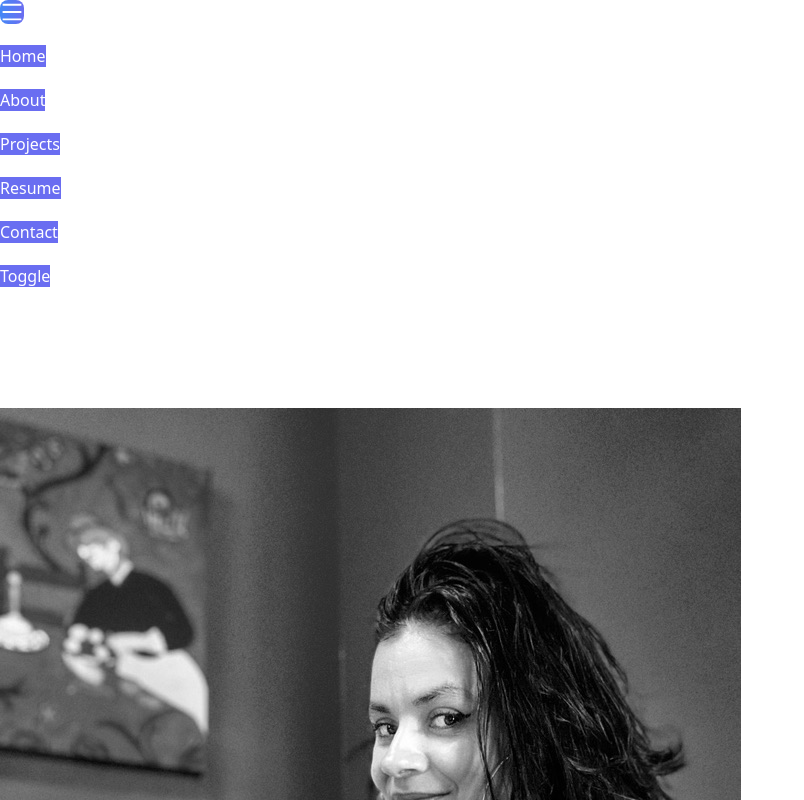
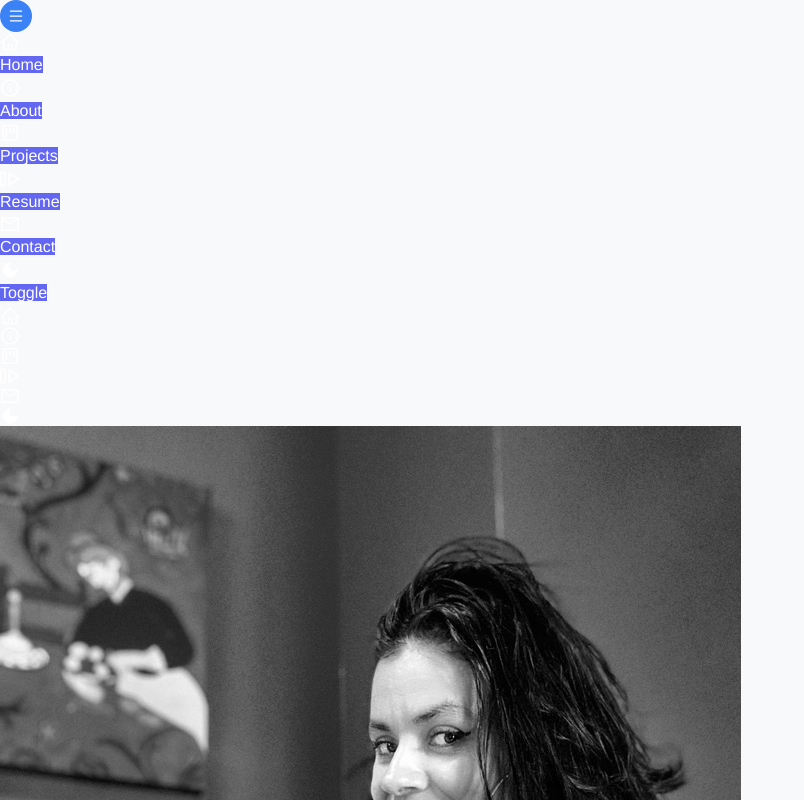
Before and after one commit to dterceroparker/doribel-react-portfolio, a React (Vite) app: page / in a window 1280 px wide. Both pictures are taken after a click on the icon 12 px from the left and 12 px from the top of the page. Shown: the top 800 px of the page, without its empty margins (0-804 px from the left). Built offline with nearby package versions, Linux system fonts and the light colour scheme.

Commit message:
update body css to improve readability

```diff
--- a/src/components/Sidenav.jsx
+++ b/src/components/Sidenav.jsx
@@ -1,132 +1,92 @@
-import { useState, useRef, useEffect } from 'react'
-
+import { useState, useEffect } from 'react'
 import {
   AiOutlineMenu,
   AiOutlineHome,
   AiOutlineInfoCircle,
   AiOutlineProject,
-  AiOutlineMail
+  AiOutlineMail,
 } from 'react-icons/ai'
 import { GrResume } from 'react-icons/gr'
 import { MdLightMode, MdDarkMode } from 'react-icons/md'
 
 const Sidenav = () => {
-  const [nav, setNav] = useState(false)
+  const [nav, setNav] = useState(false);
   const [isDarkMode, setIsDarkMode] = useState(false)
-  const mainRef = useRef(null)
 
   const handleNav = () => {
     setNav(!nav)
-    if (nav && mainRef.current) {
-      mainRef.current.scrollIntoView({ behavior: "smooth", block: "center" });
-    }
   }
 
   const toggleDarkMode = () => {
-    setIsDarkMode(!isDarkMode);
-    localStorage.setItem('darkMode', isDarkMode ? 'true' : 'false')
+    setIsDarkMode(!isDarkMode)
+    localStorage.setItem('darkMode', isDarkMode ? 'false' : 'true')
   }
 
+  useEffect(() => {
+    const storedMode = localStorage.getItem('darkMode')
+    setIsDarkMode(storedMode === 'true')
+  }, [])
 
   useEffect(() => {
-    const storedMode = localStorage.getItem('darkMode');
-    setIsDarkMode(storedMode === 'true'); // Set initial state based on localStorage
-  }, []);
+    document.body.classList.toggle('dark', isDarkMode)
+    document.body.classList.toggle('light', !isDarkMode)
+  }, [isDarkMode])
 
   return (
-    <div className= 'overflow-hidden'>
-      <AiOutlineMenu size={25}
+    <div className="overflow-hidden">
+      <AiOutlineMenu
+        size={25}
         onClick={handleNav}
         className="fixed top-4 right-4 z-[99] md:hidden cursor-pointer menu-icon"
       />
       {nav && (
-        <div className={`${isDarkMode ? 'dark' : 'light'} fixed w-full h-screen flex flex-col justify-center items-center z-20`}>
+        <div className="fixed w-full h-screen flex flex-col justify-center items-center z-20">
+          {[
+            { href: '#main', icon: <AiOutlineHome size={20} />, label: 'Home' },
+            { href: '#about', icon: <AiOutlineInfoCircle size={20} />, label: 'About' },
+            { href: '#projects', icon: <AiOutlineProject size={20} />, label: 'Projects' },
+            { href: '#resume', icon: <GrResume size={20} />, label: 'Resume' },
+            { href: '#contact', icon: <AiOutlineMail size={20} />, label: 'Contact' },
+          ].map((item, index) => (
             <a
+              key={index}
               onClick={handleNav}
-            href="#main"
-            className='w-[75%] flex justify-center items-center rounded-full shadow-lg bg-gray-100  shadow-gray-400 m-2 p-4 cursor-pointer hover:scale-110 ease-in duration-200'
+              href={item.href}
+              className="w-[75%] flex justify-center items-center rounded-full shadow-lg bg-gray-100 shadow-gray-400 m-2 p-4 cursor-pointer hover:scale-110 ease-in duration-200"
             >
-            <AiOutlineHome size={20} />
-            <span className='pl-14'>Home</span>
+              {item.icon}
+              <span className="pl-14">{item.label}</span>
             </a>
+          ))}
           <a
-            onClick={handleNav}
-            href="#about"
-            className='w-[75%] flex justify-center items-center rounded-full shadow-lg bg-gray-100 shadow-gray-400 m-2 p-4 cursor-pointer hover:scale-110 ease-in duration-200'
-          >
-            <AiOutlineInfoCircle size={20} />
-            <span className='pl-14'>About</span>
-          </a>
-          <a
-            onClick={handleNav}
-            href="#projects"
-            className='w-[75%] flex justify-center items-center rounded-full shadow-lg bg-gray-100 shadow-gray-400 m-2 p-4 cursor-pointer hover:scale-110 ease-in duration-200'
-          >
-            <AiOutlineProject size={20} />
-            <span className='pl-14'>Projects</span>
-          </a>
-          <a
-            onClick={handleNav}
-            href="#main"
-            className='w-[75%] flex justify-center items-center rounded-full shadow-lg bg-gray-100 shadow-gray-400 m-2 p-4 cursor-pointer hover:scale-110 ease-in duration-200'
-          >
-            <GrResume size={20} />
-            <span className='pl-14'>Resume</span>
-          </a>
-          <a
-            onClick={handleNav}
-            href="#contact"
-            className='w-[75%] flex justify-center items-center rounded-full shadow-lg bg-gray-100 shadow-gray-400 m-2 p-4 cursor-pointer hover:scale-110 ease-in duration-200'
-          >
-            <AiOutlineMail size={20} />
-            <span className='pl-14'>Contact</span>
-          </a>
-          <a
-            href="#main"
             onClick={toggleDarkMode}
-            className='w-[75%] flex justify-center items-center rounded-full shadow-lg bg-gray-100 shadow-gray-400 m-2 p-4 cursor-pointer hover:scale-110 ease-in duration-200'
+            className="w-[75%] flex justify-center items-center rounded-full shadow-lg bg-gray-100 shadow-gray-400 m-2 p-4 cursor-pointer hover:scale-110 ease-in duration-200"
           >
             {isDarkMode ? <MdLightMode size={20} /> : <MdDarkMode size={20} />}
-            <span className='pl-14'>Toggle</span>
+            <span className="pl-14">Toggle</span>
           </a>
         </div>
       )}
-      <div className='md:block hidden fixed top-[25%] z-10'>
-        <div className={`${isDarkMode ? 'dark' : 'light'} flex flex-col`}>
+      <div className="md:block hidden fixed top-[25%] z-10">
+        <div className="flex flex-col">
+          {[
+            { href: '#main', icon: <AiOutlineHome size={20} /> },
+            { href: '#about', icon: <AiOutlineInfoCircle size={20} /> },
+            { href: '#projects', icon: <AiOutlineProject size={20} /> },
+            { href: '#resume', icon: <GrResume size={20} /> },
+            { href: '#contact', icon: <AiOutlineMail size={20} /> }
+          ].map((item, index) => (
             <a
-            href="#main"
-            className='rounded-full shadow-lg bg-gray-100 shadow-gray-400 m-2 p-4 cursor-pointer hover:scale-110 transition duration-300 ease-in-out'
+              key={index}
+              href={item.href}
+              className="rounded-full shadow-lg bg-gray-100 shadow-gray-400 m-2 p-4 cursor-pointer hover:scale-110 transition duration-300 ease-in-out"
             >
-            <AiOutlineHome size={20} />
+              {item.icon}
             </a>
+          ))}
           <a
-            href="#about"
-            className='rounded-full shadow-lg bg-gray-100 shadow-gray-400 m-2 p-4 cursor-pointer hover:scale-110 transition duration-300 ease-in-out'
-          >
-            <AiOutlineInfoCircle size={20} />
-          </a>
-          <a
-            href="#projects"
-            className='rounded-full shadow-lg bg-gray-100 shadow-gray-400 m-2 p-4 cursor-pointer hover:scale-110 transition duration-300 ease-in-out'
-          >
-            <AiOutlineProject size={20} />
-          </a>
-          <a
-            href="#main"
-            className='rounded-full shadow-lg bg-gray-100 shadow-gray-400 m-2 p-4 cursor-pointer hover:scale-110 transition duration-300 ease-in-out'
-          >
-            <GrResume size={20} />
-          </a>
-          <a
-            href="#contact"
-            className='rounded-full shadow-lg bg-gray-100 shadow-gray-400 m-2 p-4 cursor-pointer hover:scale-110 transition duration-300 ease-in-out'
-          >
-            <AiOutlineMail size={20} />
-          </a>
-          <a
-            href="#main"
             onClick={toggleDarkMode}
-            className='rounded-full shadow-lg bg-gray-100 shadow-gray-400 m-2 p-4 cursor-pointer hover:scale-110 transition duration-300 ease-in-out'
+            className="rounded-full shadow-lg bg-gray-100 shadow-gray-400 m-2 p-4 cursor-pointer hover:scale-110 transition duration-300 ease-in-out"
           >
             {isDarkMode ? <MdLightMode size={20} /> : <MdDarkMode size={20} />}
           </a>
--- a/src/index.css
+++ b/src/index.css
@@ -8,6 +8,10 @@
 
 body {
   @apply h-screen transition duration-300 ease-in-out;
+  background-color: #f8f9fa;
+  color: #343a40;
+  font-family: 'Helvetica Neue', Helvetica, Arial, sans-serif;
+  line-height: 1.6;
 }
 
 /* Dark Mode Styles */
@@ -17,18 +21,44 @@ body {
 .dark a:hover {
   @apply outline-none ring-2 ring-offset-2 ring-blue-900;
 }
+.dark body {
+  @apply bg-gray-900 text-gray-100;
+}
+.dark .menu-icon {
+  @apply bg-gray-700 text-white;
+}
+.dark .menu-icon:hover {
+  @apply ring-blue-900;
+}
 
 /* Light Mode Styles */
 .light a {
-  @apply bg-gradient-to-r from-blue-500 to-indigo-500 text-white opacity-95;
+  @apply bg-gradient-to-r from-blue-500 to-indigo-500 text-white;
 }
 .light a:hover {
   @apply outline-none ring-2 ring-offset-2 ring-blue-300;
 }
+.light body {
+  @apply bg-gray-100 text-gray-900;
+}
+.light .menu-icon {
+  @apply bg-blue-500 text-white;
+}
+.light .menu-icon:hover {
+  @apply ring-blue-300;
+}
 
+/* Shared Styles */
 .menu-icon {
-  @apply bg-gradient-to-r from-blue-500 to-indigo-500 text-white opacity-95 w-6 h-6 rounded-lg transition-all duration-200 ease-in-out;
+  @apply rounded-full p-2 transition-all ease-in-out duration-200;
+  width: 2rem;
+  height: 2rem;
+  display: flex;
+  justify-content: center;
+  align-items: center;
+  cursor: pointer;
 }
+
 .menu-icon:hover {
-  @apply outline-none ring-2 ring-offset-2 ring-blue-300;
+  @apply transform scale-110 shadow-lg;
 }
```
Also changed, not shown: public/landing.jpg (deleted). Lines whose indentation alone changed are shown as unchanged.
